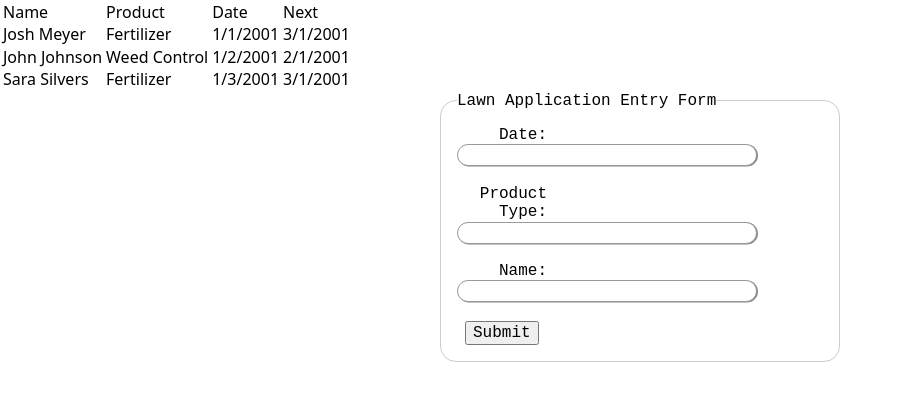
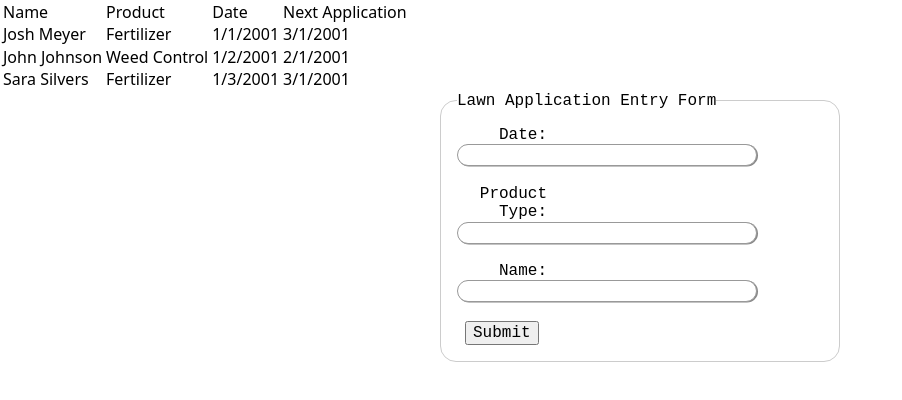
Before and after one commit to swic-cis-177/mt-project-jcm-dev, a website with bundled scripts: page index.html in a window 1280 px wide. Shown: the whole page, without its empty margins (0-902 px from the left). Built offline with nearby package versions, Linux system fonts and the light colour scheme.

Commit message:
Fix table formatting

```diff
--- a/index.html
+++ b/index.html
@@ -21,7 +21,7 @@
           <td>Name</td>
           <td>Product</td>
           <td>Date</td>
-          <td>Next</td>
+          <td>Next Application</td>
         </tr>
       </thead>
       <tbody>
```
